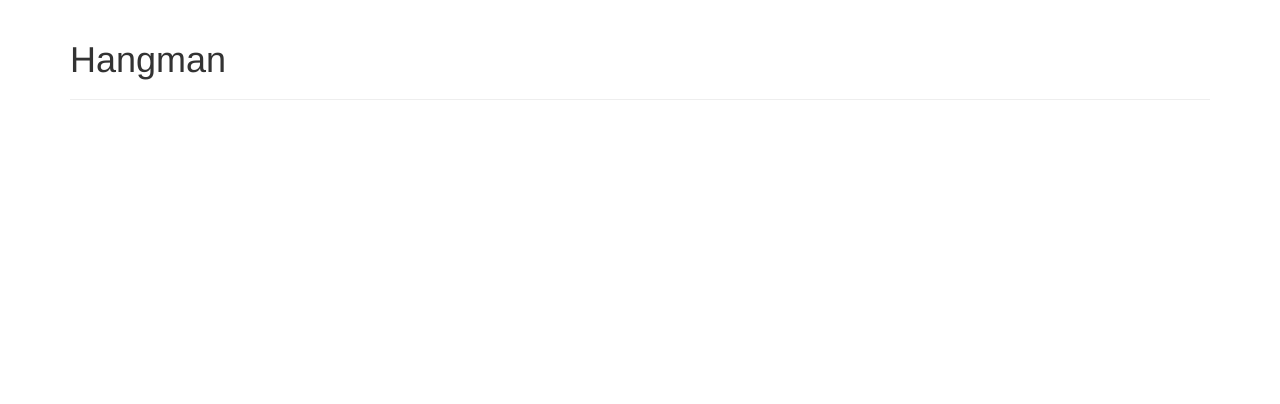
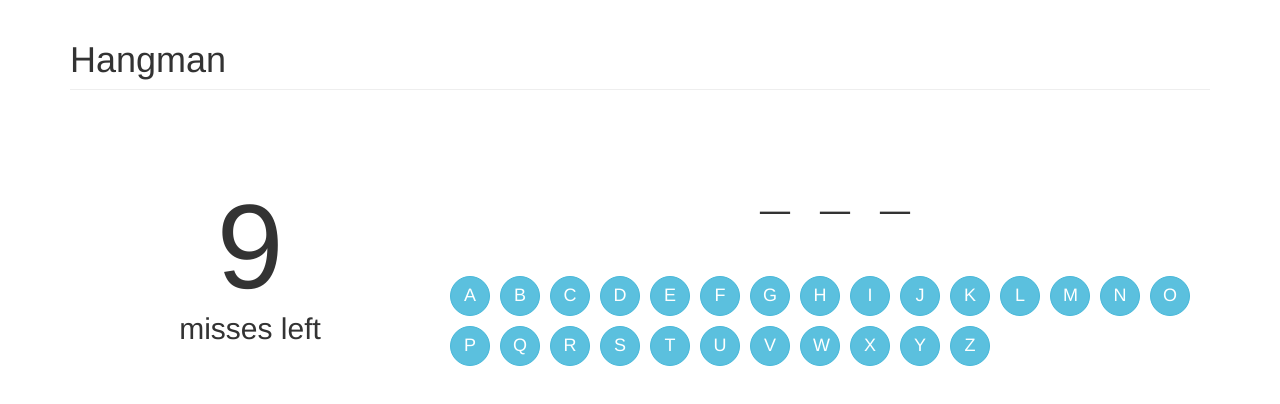
Before and after one commit to SuyashLakhotia/Hangman, a website: page index.html in a window 1280 px wide. Drawn offline with nearby package versions, Linux system fonts and the light colour scheme.

Commit message:
Completed Minimum Requirements

```diff
--- a/css/custom.min.css
+++ b/css/custom.min.css
@@ -1 +1 @@
-body{font-family:'Helvetica Nueue', 'Helvetica', sans-serif;background:#fff}
+body{font-family:'Helvetica Nueue', 'Helvetica', sans-serif;background:#fff}h1,h2,h3,h4,h5,h6{margin-top:0;margin-bottom:0}#game{margin-top:40px}#misses{font-size:120px;margin-top:30px}.letter-btn{font-size:18px;width:40px;height:40px;margin:5px;border-radius:50%}#word{font-family:monospace;margin-bottom:30px}#characters{text-align:center}#characters .character{font-size:50px;display:inline-block;padding:10px 15px}.alert-row{display:none;margin-top:70px}.alert-row .alert-win,.alert-row .alert-lose{display:none}.alert-row .reset-btn{font-size:18px;height:50px;width:200px}
--- a/css/scss/main.scss
+++ b/css/scss/main.scss
@@ -2,3 +2,56 @@ body {
     font-family: 'Helvetica Nueue', 'Helvetica', sans-serif;
     background: #fff;
 }
+
+h1, h2, h3, h4, h5, h6 {
+    margin-top: 0;
+    margin-bottom: 0;
+}
+
+#game {
+    margin-top: 40px;
+}
+
+#misses {
+    font-size: 120px;
+    margin-top: 30px;
+}
+
+.letter-btn {
+    font-size: 18px;
+    width: 40px;
+    height: 40px;
+    margin: 5px;
+    border-radius: 50%;
+}
+
+#word {
+    font-family: monospace;
+    margin-bottom: 30px;
+}
+
+#characters {
+    text-align: center;
+
+    .character {
+        font-size: 50px;
+        display: inline-block;
+        padding: 10px 15px;
+    }
+}
+
+.alert-row {
+    display: none;
+    margin-top: 70px;
+
+    .alert-win,
+    .alert-lose {
+        display: none;
+    }
+
+    .reset-btn {
+        font-size: 18px;
+        height: 50px;
+        width: 200px;
+    }
+}
--- a/index.html
+++ b/index.html
@@ -15,6 +15,34 @@
             </div>
         </div>
 
+        <div class="container">
+            <div class="row" id="game">
+                <div class="col-md-4 text-center">
+                    <div class="row">
+                        <h1 id="misses">9</h1>
+                    </div>
+                    <div class="row">
+                        <h2>misses left</h2>
+                    </div>
+                </div>
+                <div class="col-md-8">
+                    <div class="row" id="word">
+                        <div id="characters"></div>
+                    </div>
+                    <div class="row" id="keypad"></div>
+                </div>
+            </div>
+            <div class="row alert-row">
+                <div class="col-md-8">
+                    <div class="alert alert-success alert-win" id="win"><strong>Success!</strong> You've guessed the word correctly!</div>
+                    <div class="alert alert-danger alert-lose" id="lose"><strong>Sorry!</strong> You've run out of guesses. :(</div>
+                </div>
+                <div class="col-md-4 text-center">
+                    <button class="btn btn-primary reset-btn">Reset Game</button>
+                </div>
+            </div>
+        </div>
+
         <script src="bower_components/jquery/dist/jquery.min.js"></script>
         <script src="bower_components/bootstrap/dist/js/bootstrap.min.js"></script>
         <script src="js/main.js"></script>
--- a/js/main.js
+++ b/js/main.js
@@ -1 +1,91 @@
-console.log('Hello World');
+(function() {
+    var letters = "ABCDEFGHIJKLMNOPQRSTUVWXYZ";
+    var lettersArr = letters.split("");
+    var chosenWord, chosenWordArr, guessedWordArr, numOfMisses, numOfCorrect;
+
+    resetGame();
+
+    function guessLetter() {
+        var letter = $(this).attr("data-letter");
+        $(this).prop("disabled", true);
+        $(this).removeClass("btn-info");
+
+        var found = false;
+        for (var i = 0; i < chosenWordArr.length; i++) {
+            if (chosenWordArr[i] === letter) {
+                found = true;
+                numOfCorrect++;
+                guessedWordArr[i] = letter;
+            }
+        }
+
+        if (found) {
+            $(this).addClass("btn-success");
+            correctLetter();
+        } else {
+            $(this).addClass("btn-danger");
+            wrongLetter();
+        }
+    }
+
+    function correctLetter() {
+        $("#characters > .character").each(function(i) {
+            $(this).text(guessedWordArr[i]);
+        });
+
+        if (numOfCorrect === chosenWord.length) finishGame(true);
+    }
+
+    function wrongLetter() {
+        numOfMisses--;
+        $("#misses").text(numOfMisses);
+
+        if (numOfMisses === 0) finishGame(false);
+    }
+
+    function finishGame(win) {
+        $(".alert-row").show();
+
+        if (win) $("#win").show();
+        else $("#lose").show();
+    }
+
+    function setWord() {
+        var words = ["GAME", "HANGMAN", "BITTITAN", "INTERVIEW", "JAVASCRIPT", "DOG", "CAT", "BALL"];
+        chosenWord = words[Math.floor(Math.random() * words.length)];
+        chosenWordArr = chosenWord.split("");
+
+        var characters = $("#characters");
+        guessedWordArr = [];
+        for (var i = 0; i < chosenWordArr.length; i++) {
+            characters.append('<div class="character">_</div>');
+            guessedWordArr.push("_");
+        }
+    }
+
+    function setupUI() {
+        var keypad = $("#keypad");
+        for (var i = 0; i < lettersArr.length; i++) {
+            keypad.append('<button class="btn btn-info letter-btn" data-letter=' + lettersArr[i] + '>' + lettersArr[i] + '</button>');
+        }
+
+        $(".letter-btn").click(guessLetter);
+        $(".reset-btn").click(resetGame);
+    }
+
+    function resetGame() {
+        $("#keypad").empty();
+        $("#characters").empty();
+
+        numOfCorrect = 0;
+        numOfMisses = 9;
+        $("#misses").text(numOfMisses);
+
+        $(".alert-row").hide();
+        $("#win").hide();
+        $("#lose").hide();
+
+        setupUI();
+        setWord();
+    }
+})();
```
